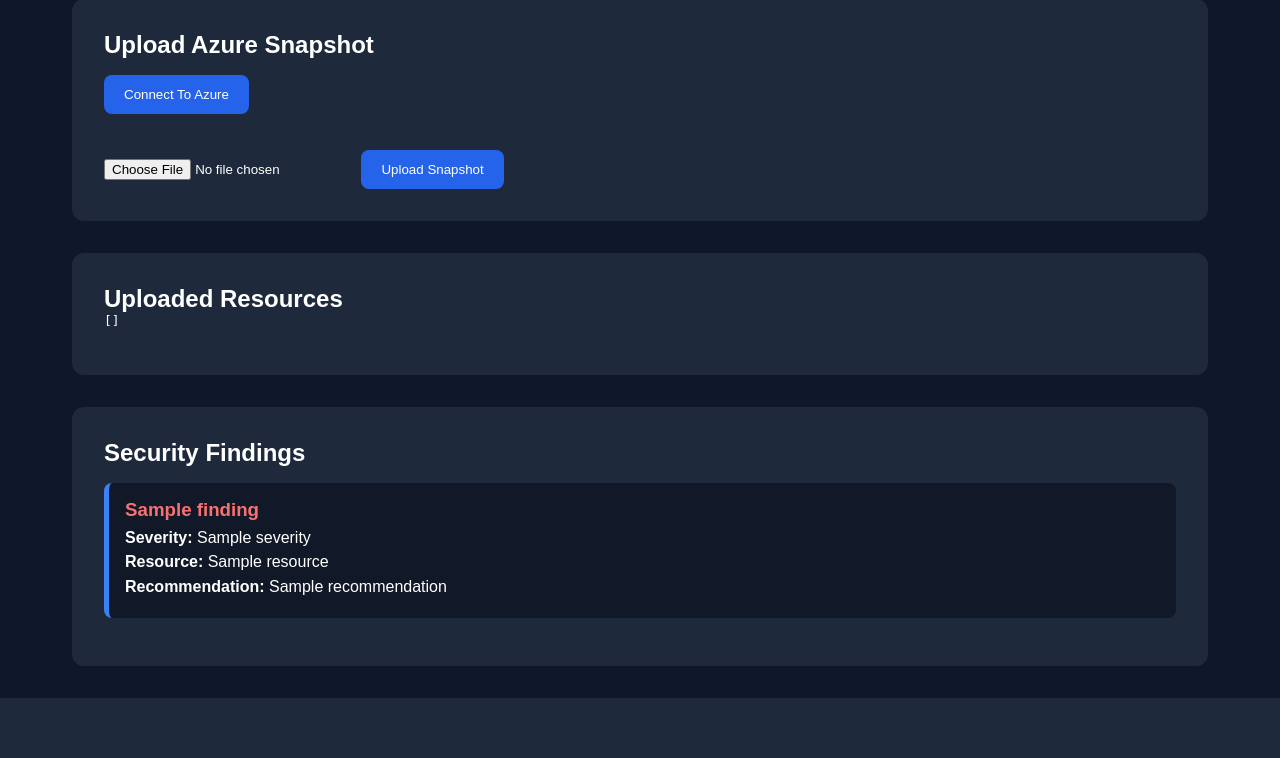
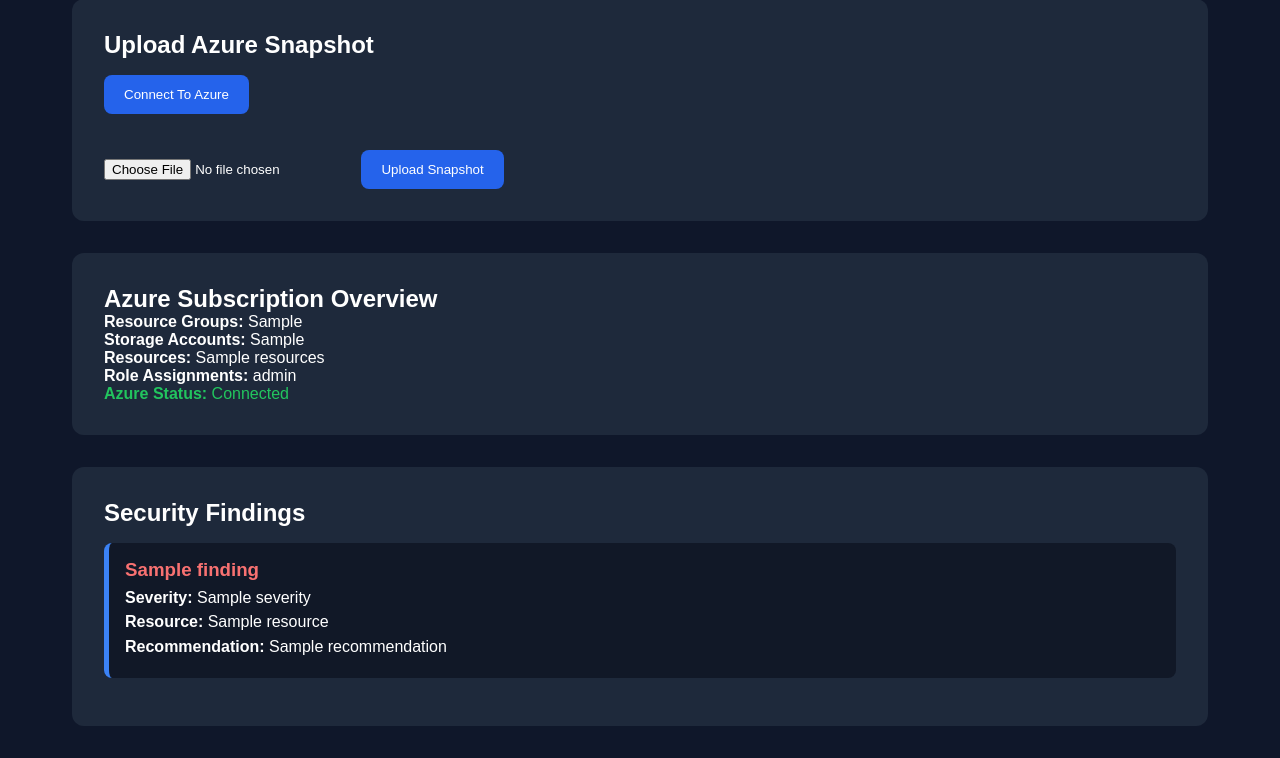
Before and after one commit to Maliyka-L/Cloud_Posture_Auditor, a Flask app: template templates/index.html in a window 1280 px wide. Shown: the part 796-1554 px from the top of the page. Before the commit the page ends 1494 px from the top, so only its background shows below. Run offline with Flask 3, Linux system fonts and the light colour scheme; the template is opened without the code that fills it: most values are stand-ins (such as "Sample title", 1, 10 or a date in 2020).

Commit message:
Add Azure subscription security overview dashboard

```diff
--- a/app.py
+++ b/app.py
@@ -1,4 +1,6 @@
+from importlib import resources
 import json
+import traceback
 from azure_integration.auth import get_credential
 from azure_integration.snapshot_builder import build_snapshot
 
@@ -45,13 +47,33 @@ def upload_file():
 
             findings = run_audit(data)
 
-            risk_score, security_grade = calculate_risk(findings)
+            risk_score, security_grade = calculate_risk(
+                findings
+            )
 
-            severity_counts = calculate_severity_counts(findings)
+            severity_counts = calculate_severity_counts(
+                findings
+            )
 
             latest_findings = findings
             latest_score = risk_score
             latest_grade = security_grade
+
+            # Azure overview statistics
+            azure_summary = {
+
+                "resource_groups":
+                    len(data.get("resource_groups", [])),
+
+                "storage_accounts":
+                    len(data.get("storage_accounts", [])),
+
+                "resources":
+                    len(data.get("resources", [])),
+
+                "role_assignments":
+                    len(data.get("role_assignments", []))
+            }
 
             return render_template(
                 "index.html",
@@ -60,7 +82,10 @@ def upload_file():
                 risk_score=risk_score,
                 security_grade=security_grade,
                 severity_counts=severity_counts,
-                scan_time=datetime.now().strftime("%d/%m/%Y %H:%M:%S")
+                azure_summary=azure_summary,
+                scan_time=datetime.now().strftime(
+                    "%d/%m/%Y %H:%M:%S"
+                )
             )
 
         except Exception as e:
@@ -107,7 +132,7 @@ def audit_live():
             credential
         )
 
-        # Run existing audit engine
+        # Run audit engine
         findings = run_audit(
             snapshot
         )
@@ -117,12 +142,29 @@ def audit_live():
             calculate_risk(findings)
         )
 
-        # Calculate severity counts
+        # Calculate severity metrics
         severity_counts = (
             calculate_severity_counts(
                 findings
             )
         )
+
+        # Azure overview statistics
+        azure_summary = {
+
+            "resource_groups":
+                len(snapshot.get("resource_groups", [])),
+
+            "storage_accounts":
+                len(snapshot.get("storage_accounts", [])),
+
+            "resources":
+                len(snapshot.get("resources", [])),
+
+            "role_assignments":
+                len(snapshot.get("role_assignments", []))
+        }
+
 
         return render_template(
             "index.html",
@@ -131,17 +173,15 @@ def audit_live():
             risk_score=risk_score,
             security_grade=security_grade,
             severity_counts=severity_counts,
+            azure_summary=azure_summary,
             scan_time=datetime.now().strftime(
                 "%d/%m/%Y %H:%M:%S"
             )
         )
 
     except Exception as error:
-
-        return render_template(
-            "index.html",
-            error=str(error)
-        )
+        import traceback
+        return f"<pre>{traceback.format_exc()}</pre>"
 
 if __name__ == "__main__":
     app.run(debug=True)
--- a/templates/index.html
+++ b/templates/index.html
@@ -214,19 +214,40 @@
 
         <!-- Uploaded Resources -->
 
-        {% if resources %}
+        {% if azure_summary %}
 
-        <section class="findings">
+<section class="upload-area">
 
-            <h2>Uploaded Resources</h2>
+    <h2>Azure Subscription Overview</h2>
 
-            <pre>
-{{ resources | tojson(indent=4) }}
-            </pre>
+    <p>
+        <strong>Resource Groups:</strong>
+        {{ azure_summary.resource_groups }}
+    </p>
 
-        </section>
+    <p>
+        <strong>Storage Accounts:</strong>
+        {{ azure_summary.storage_accounts }}
+    </p>
 
-        {% endif %}
+    <p>
+        <strong>Resources:</strong>
+        {{ azure_summary.resources }}
+    </p>
+
+    <p>
+        <strong>Role Assignments:</strong>
+        {{ azure_summary.role_assignments }}
+    </p>
+
+    <p style="color:#22c55e;">
+        <strong>Azure Status:</strong>
+        Connected
+    </p>
+
+</section>
+
+{% endif %}
 
         <!-- Findings -->
 
```
Also changed, not shown: 1 other file.
